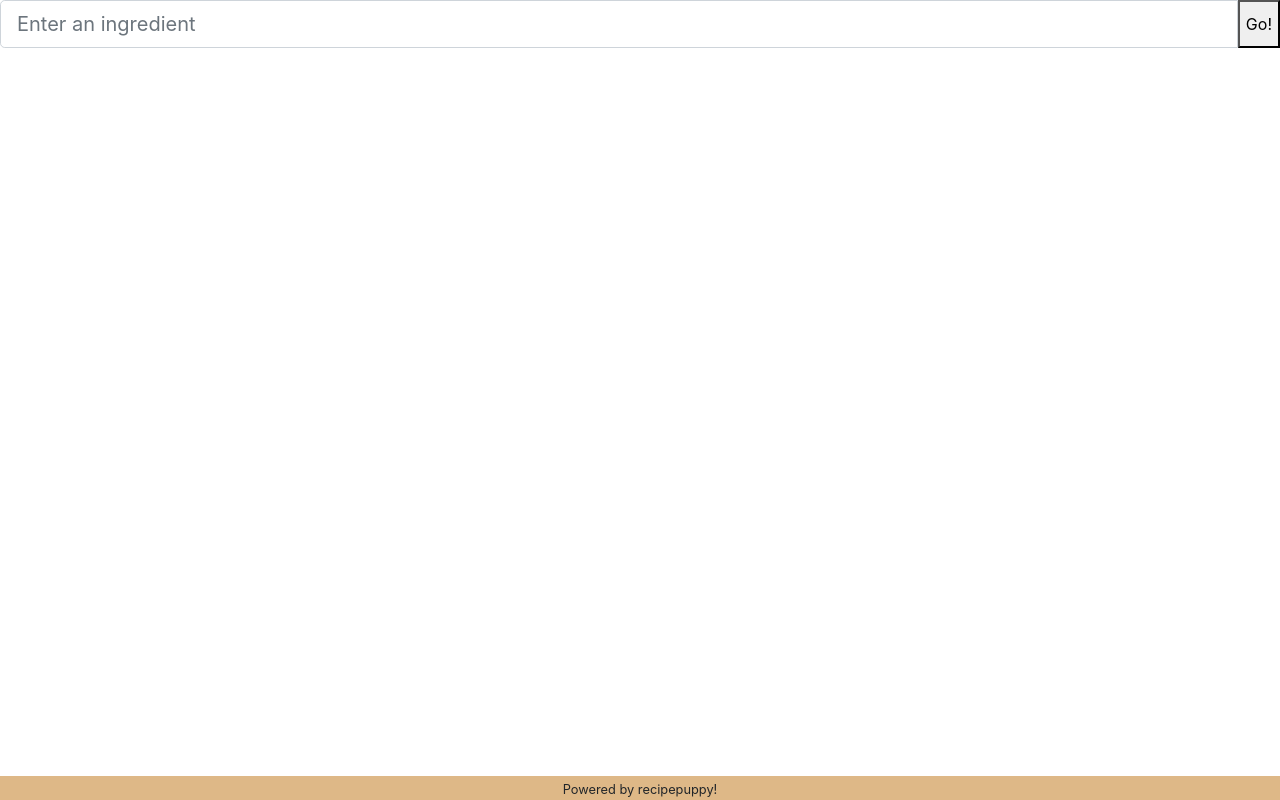
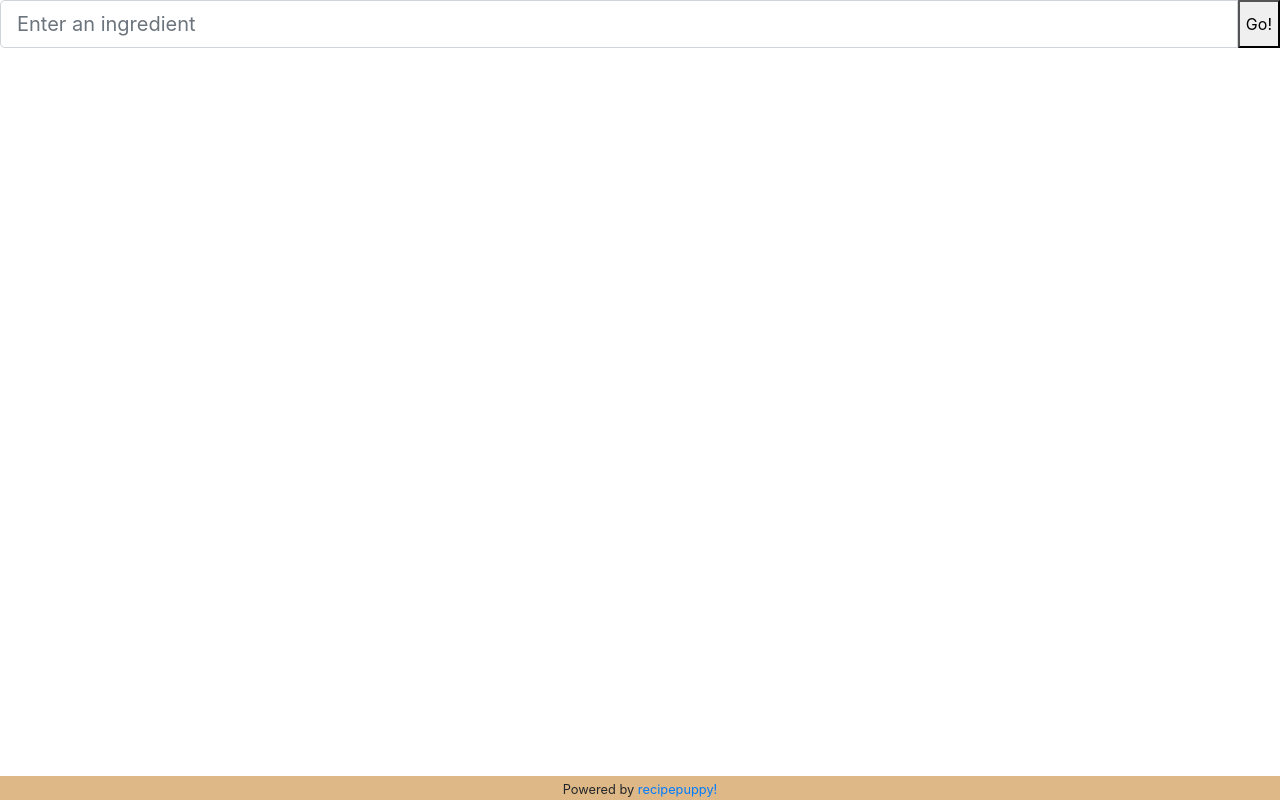
Before and after one commit to kre64/what-to-eat, a React (Create React App) app: page / in a window 1280 px wide. Built offline with nearby package versions, Linux system fonts and the light colour scheme.

Commit message:
shoutouts to recipepuppy for the awesome API!

```diff
--- a/src/App.js
+++ b/src/App.js
@@ -92,7 +92,8 @@ class App extends Component {
 				<IngredientList ingredients={this.state.ingredients} removeIngredient={this.removeIngredient} />
 				<RecipeGrid requested={this.state.requested} recipes={this.state.recipes} />
 				<footer className="wte-footer">
-					<small className="text-small muted">Powered by recipepuppy!</small>
+					<small className="text-small muted">Powered by <a href="http://www.recipepuppy.com/"
+					target="_blank" rel="noopener noreferrer" aria-label="GitHub">recipepuppy!</a></small>
 				</footer>
 			</div>
 		);
```
